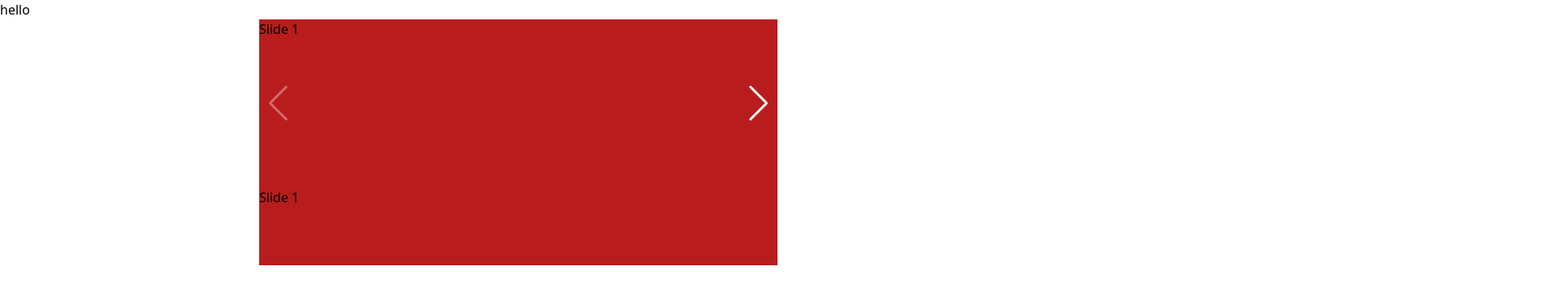
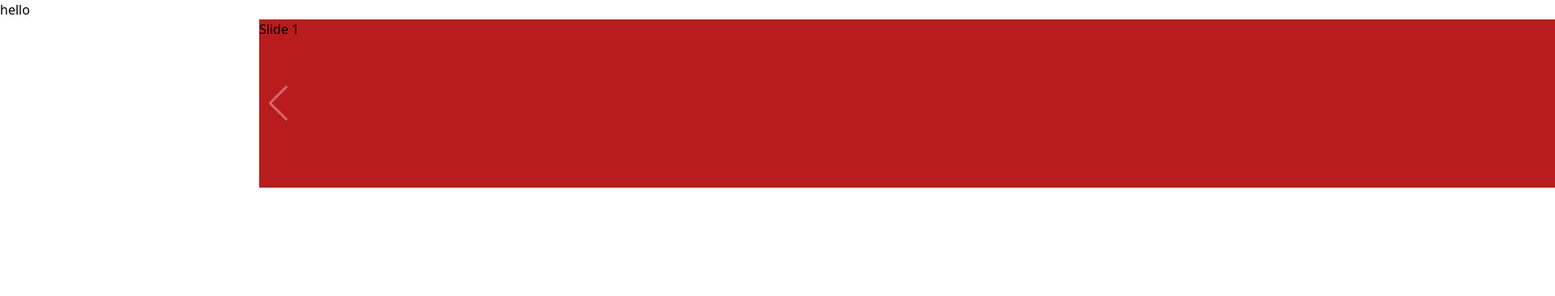
Before and after one commit to programmerhasan001/react-swiper-thumbs, a Next.js app: page / in a window 1280 px wide. Shown: the top 366 px of the page at 81% size, 1920 px wide, since content can reach past the window. Built offline with nearby package versions, Linux system fonts and the light colour scheme.

Commit message:
slideper view updated

```diff
--- a/src/components/ThumbSwiper.js
+++ b/src/components/ThumbSwiper.js
@@ -15,7 +15,8 @@ export default () => {
     const [thumbsSwiper, setThumbsSwiper] = useState(null);
 
     return (
-        <div className='mx-auto w-2/4 h-52'>
+        <div className='mx-auto w-2/4 h-52 flex'>
+            <div>
                 <Swiper
                     style={{
                         '--swiper-navigation-color': '#fff',
@@ -33,6 +34,8 @@ export default () => {
                     <SwiperSlide className='bg-purple-800 h-52'>Slide 3</SwiperSlide>
                     <SwiperSlide className='bg-slate-700 h-52'>Slide 4</SwiperSlide>
                 </Swiper>
+            </div>
+            <div>
                 <Swiper
                     onSwiper={setThumbsSwiper}
                     spaceBetween={10}
@@ -49,5 +52,6 @@ export default () => {
                     <SwiperSlide className='bg-slate-700 h-24'>Slide 4</SwiperSlide>
                 </Swiper>
             </div>
+        </div>
     );
 };
```
Lines whose indentation alone changed are shown as unchanged.
